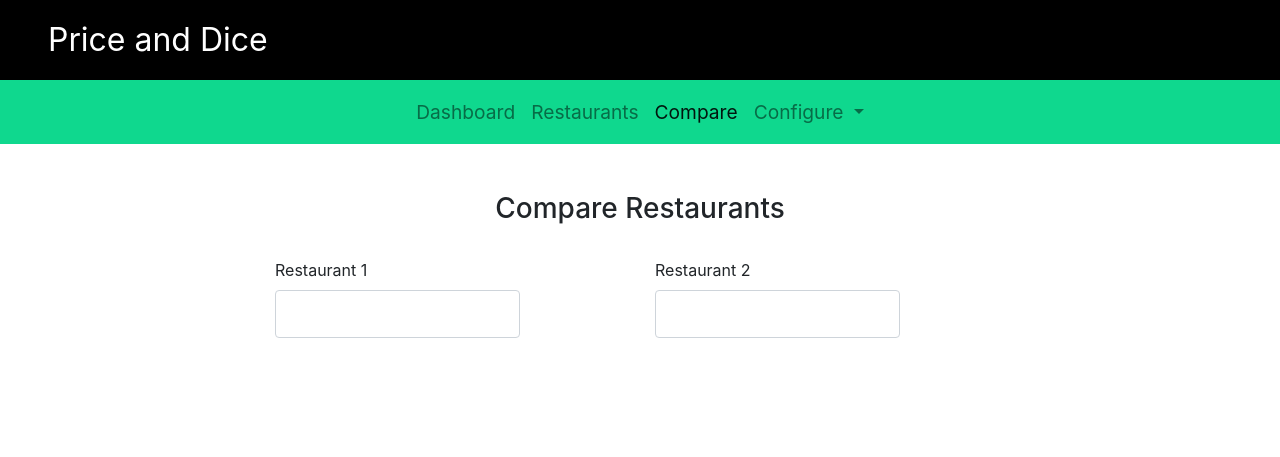
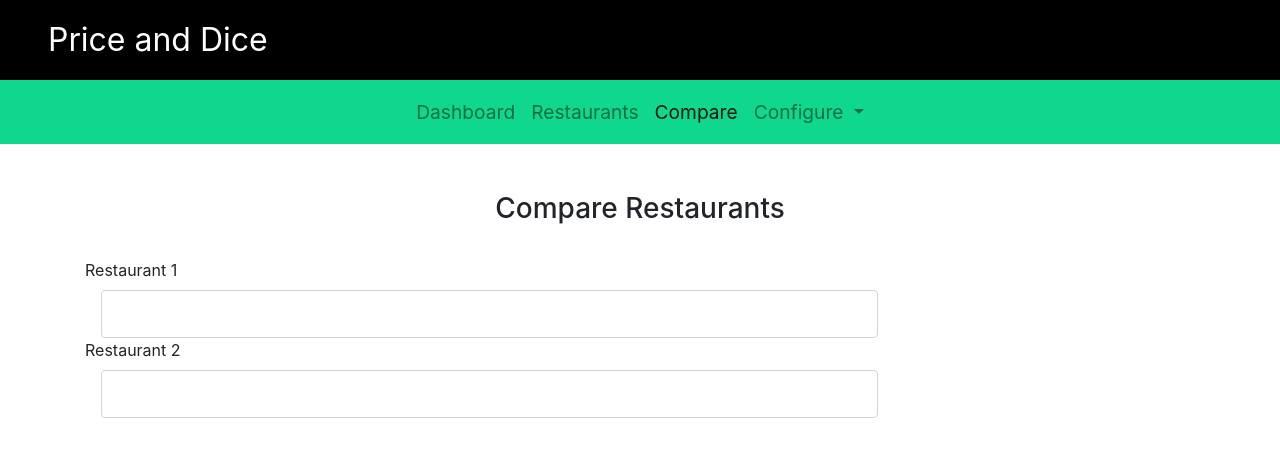
Before and after one commit to DSWhite96/Campus_Price_And_Dice, a Django app: page /campus/compare_restaurants/ in a window 1280 px wide. Shown: the top 457 px of the page. Run offline with Django 3.2, Linux system fonts and the light colour scheme; some libraries are stand-ins or nearby versions.

Commit message:
Working on some styles

```diff
--- a/mystic_coast/campus/static/campus/style.css
+++ b/mystic_coast/campus/static/campus/style.css
@@ -6,7 +6,14 @@
     margin-top: 3rem;
 }
 
+.content-center {
+    margin-left: auto;
+    margin-right: auto;
+}
+
 .textbox-large {
+    margin-left: 1rem;
+    margin-right: 1rem;
     width: 70%;
     height: 3rem;
     font-size: 2rem;
--- a/mystic_coast/campus/templates/campus/compare-restaurants.html
+++ b/mystic_coast/campus/templates/campus/compare-restaurants.html
@@ -13,14 +13,15 @@
     </div>
     <br>
     <div class="row">
-        <div class="col-lg-2"></div>
-        <div class="col-lg-4">
-            <label for = "left_restaurant">Restaurant 1</label>
-            <input type="text" class="form-control textbox-large" id = "left_restaurant" name="left_restaurant">
-        </div>
-        <div class="col-lg-4">
-            <label for = "right_restaurant">Restaurant 2</label>
-            <input type="text" class="form-control textbox-large" id = "right_restaurant" name="right_restaurant">
+
+        <div class="col-lg-12">
+            <div class="content-center">
+                <label for = "left_restaurant">Restaurant 1</label>
+                <input type="text" class="form-control textbox-large" id = "left_restaurant" name="left_restaurant">
+
+                <label for = "right_restaurant">Restaurant 2</label>
+                <input type="text" class="form-control textbox-large" id = "right_restaurant" name="right_restaurant">
+            </div>
         </div>
     </div>
 </div>
```
